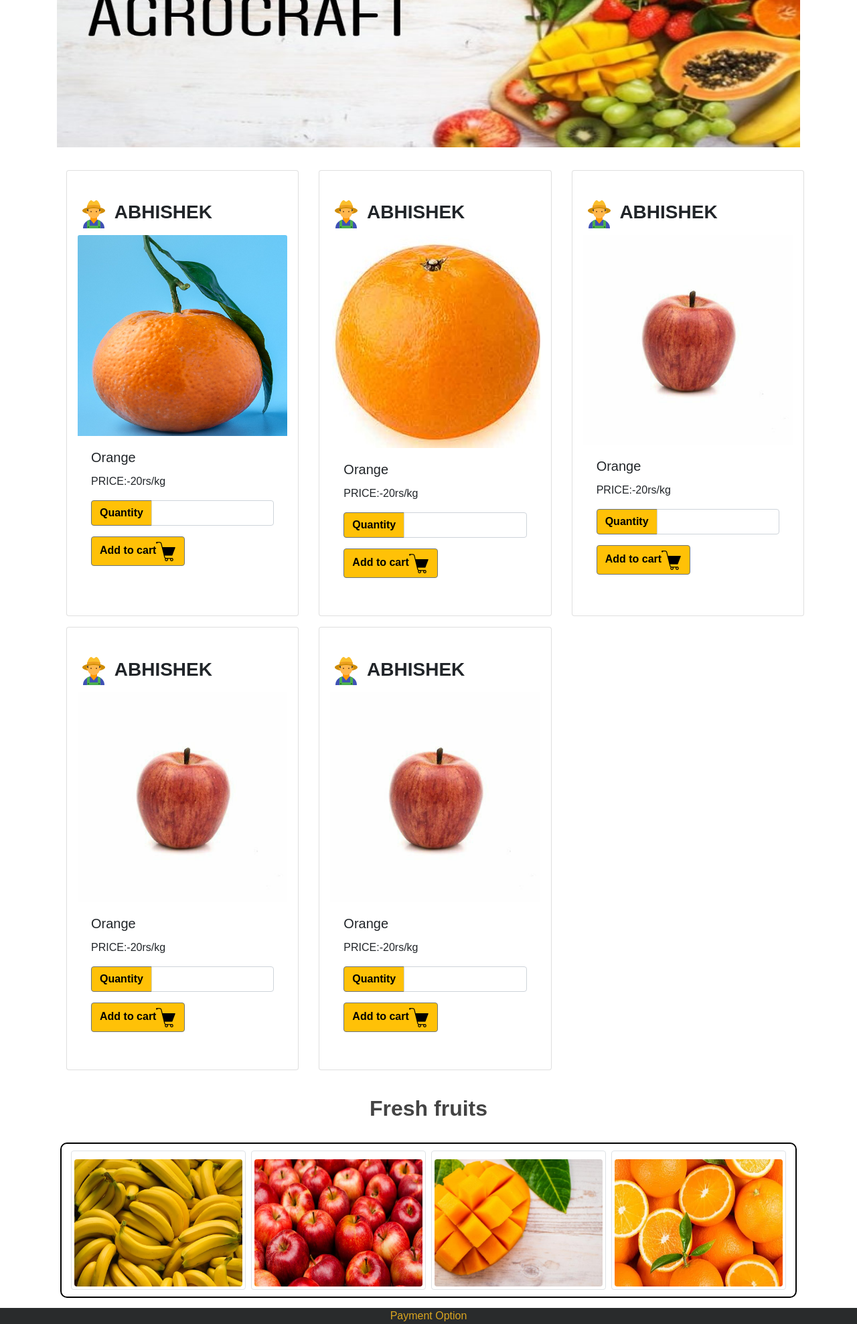
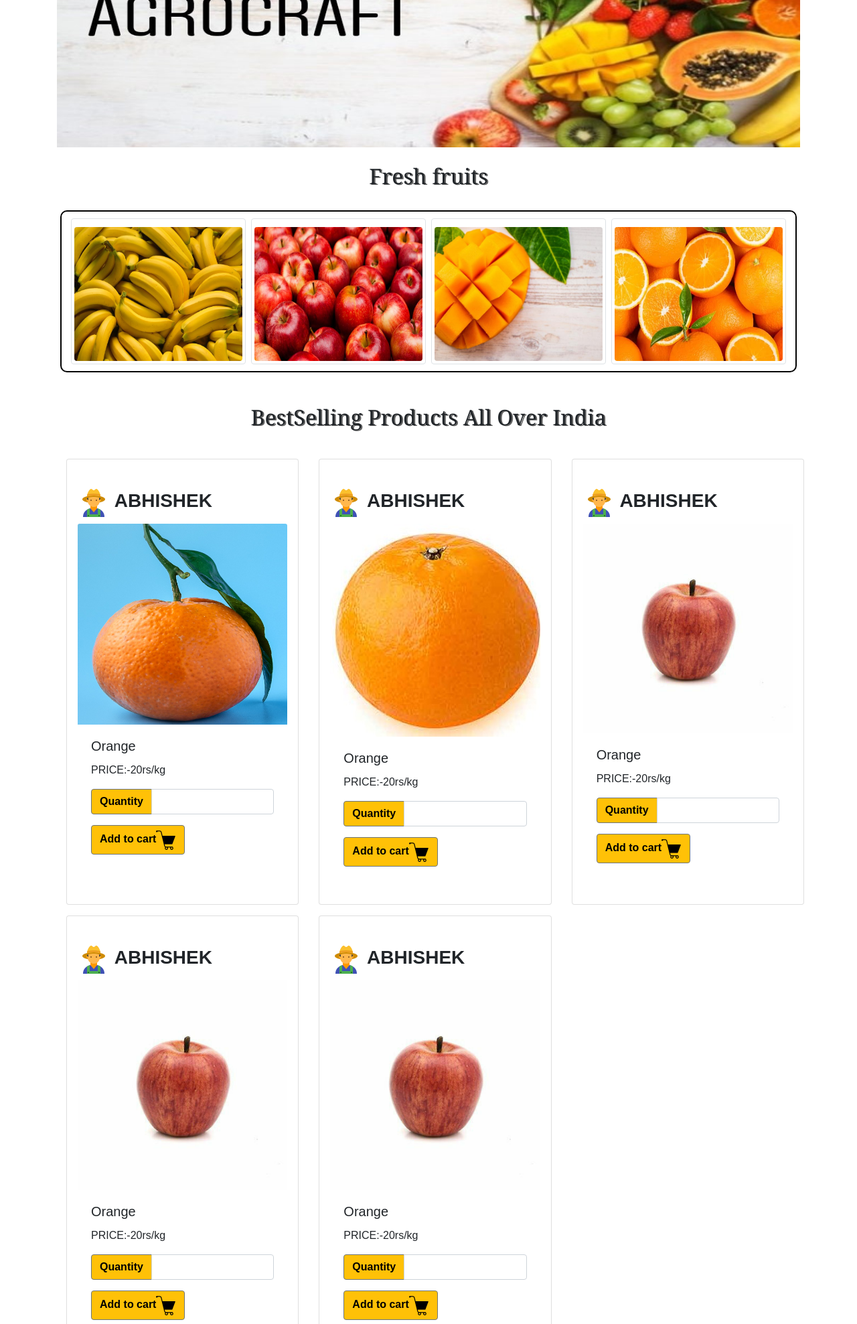
Before and after one commit to ImpulseCorona101/Impulse, a PHP site: page /PaytmKit/AgroCraft/BuyerPortal2/bhome.php in a window 1280 px wide. Shown: the part 420-2397 px from the top of the page at 67% size. Run offline with PHP 8.4, Linux system fonts and the light colour scheme; some libraries are stand-ins or nearby versions.

Commit message:
Homepage Updated

```diff
--- a/AgroCraft/BuyerPortal2/bhome.php
+++ b/AgroCraft/BuyerPortal2/bhome.php
@@ -126,12 +126,15 @@
             color: goldenrod;
             margin-top: 15px;
         }
+
         .aligncenter {
             text-align: center;
         }
+
         a {
             color: goldenrod;
         }
+
         * {
             margin: 0;
             padding: 0;
@@ -217,6 +220,17 @@
             text-align: center;
             margin-right: -30%;
             margin-left: 35%;
+        }
+
+        /* .images {
+            transition: 0.5s;
+        } */
+
+        .images:hover {
+
+            height: 220px;
+            box-shadow: 5px 5px 10px grey;
+            transition: 0.3s;
         }
 
         /* .settings{
@@ -323,36 +337,49 @@
             vertical-align: middle;
             width: 100%;
         }
-        .myfooter{
+
+        .myfooter {
             background-color: #292b2c;
             color: goldenrod;
-            margin-top:15px;
+            margin-top: 15px;
         }
-        .aligncenter{
+
+        .aligncenter {
             text-align: center;
         }
-        a{
-               color:goldenrod;
+
+        a {
+            color: goldenrod;
         }
-        .BigBox{
-            border:2px solid black;
-            padding : 10px;
+
+        .BigBox {
+            border: 2px solid black;
+            padding: 10px;
             border-radius: 10px;
-            margin : auto 5px;
+            margin: auto 5px;
+        }
 
+        #headings {
+            text-shadow: 2px 1px #666666;
+            font-family: Cambria, Cochin, Georgia, Times, 'Times New Roman', serif;
         }
+
         @media screen and (max-width: 800px) {
             .kolum {
                 flex: 50%;
                 max-width: 50%;
+                max-height: 40%;
             }
         }
+
         @media screen and (max-width: 600px) {
             .kolum {
                 flex: 50%;
                 max-width: 50%;
+                max-height: 40%;
             }
         }
+
         /* Responsive layout - makes a two column-layout instead of four columns */
         /* @media screen and (max-width: 800px) {
             .column {
@@ -392,37 +419,9 @@
 </head>
 
 <body>
-    <!-- <nav class="navbar navbar-expand-sm p-0  " style="   background-color: #292b2c;">
 
-        <button class="navbar-toggler" type="button" data-toggle="collapse" data-target="#navbarSupportedContent" aria-controls="navbarSupportedContent" aria-expanded="false" aria-label="Toggle navigation">
-            <span class="navbar-toggler-icon float-left  "><i class="fas fa-bars text-white mr-5 mt-1"></i></span>
-        </button>
-        <form class="form-inline" action="/action_page.php">
-            <div class="collapse navbar-collapse" id="navbarSupportedContent">
-                <a class="float-left" href="#">
-                    <img src="agro.png" class="float-left mr-3 ml-2 " alt="Logo" style="height:50px;">
-                </a>
-                <div class="input-group mb-1">
-                    <div class="input-group-prepend">
-                        <div class="input-group-text"><i class="fas fa-search" style="font-size:20px;color:green; "></i></div>
-                    </div>
-                    <input type="text" class="form-control" id="inlineFormInputGroup" placeholder="Username">
-                </div>
+    <nav class="navbar navbar-expand-xl ">
 
-            </div>
-
-            <div class="d-flex flex-row-reverse">
-                <div class="p-2">Flex item 1</div>
-                <div class="p-2">Flex item 2</div>
-                <div class="p-2">Flex item 3</div>
-            </div>
-
-
-
-        </form>
-    </nav><br> -->
-    <nav class="navbar navbar-expand-xl ">
-        <!-- <a href="#" class="navbar-brand">Academind</a> -->
         <div class=" flex-row-reverse left ">
 
             <div class="p-2">
@@ -534,37 +533,46 @@
     <div class="container"> <img src="b4.jpeg" class="img-fluid firstimage d-block mx-auto" alt="Responsive image">
     </div>
     <br>
-    <!-- <div class="container">
-        <div class="d-flex justify-content-around bg-white mb-3">
 
-            <div class="p-2 ">
-                <div class="dropdown">
-                    <button class="btn btn-green mybtn dropdown-toggle" type="button" id="dropdownMenuButton" data-toggle="dropdown" aria-haspopup="true" aria-expanded="false">
 
-                        States
-                    </button>
-                    <div class="dropdown-menu" aria-labelledby="dropdownMenuButton">
-                        <a class="dropdown-item" href="#">Orange</a>
-                        <a class="dropdown-item" href="#">Watermellon</a>
-                        <a class="dropdown-item" href="#">Strawberry</a>
+    <div class="container">
+        <div class="text-center">
+            <h2 id="headings">Fresh fruits</h2>
+        </div>
+        <br>
+
+
+        <div class="row BigBox">
+            <div class="column kolum">
+                <div class="img-thumbnail ">
+                    <img class="rounded mx-auto d-block images" src="../Admin/product_images/Bananas.jpg" width="350px" height="200px" alt="image">
+                </div>
+            </div>
+            <div class="column kolum">
+                <div class="img-thumbnail">
+                    <img class="rounded mx-auto d-block images" src="../Admin/product_images/Apple.jpg" width="350px" height="200px" alt="image">
+                </div>
+            </div>
+            <div class="column kolum">
+                <div class="img-thumbnail">
+                    <img class="rounded mx-auto d-block images" src="../Admin/product_images/Mango.jpg" width="350px" height="200px" alt="image">
+                </div>
+            </div>
+            <div class="column kolum">
+                <div class="img-thumbnail">
+                    <img class="rounded mx-auto d-block images" src="../Admin/product_images/orange.jpg" width="350px" height="200px" alt="image">
                 </div>
             </div>
         </div>
-            <div class="p-2">
-                <div class="dropdown">
-                    <button class="btn btn-green mybtn dropdown-toggle" type="button" id="dropdownMenuButton" data-toggle="dropdown" aria-haspopup="true" aria-expanded="false">
-                        Districts
-                    </button>
-                    <div class="dropdown-menu" aria-labelledby="dropdownMenuButton">
-                        <a class="dropdown-item" href="#">Patato</a>
-                        <a class="dropdown-item" href="#">Carrot</a>
-                        <a class="dropdown-item" href="#">Onion</a>
     </div>
+    <br><br>
+
+    <div class="container">
+
+        <div class="text-center">
+            <h2 id="headings">BestSelling Products All Over India</h2>
         </div>
-            </div>
-
-        </div> -->
-        <div class="container">
+        <br>
         <div class="row">
             <div class="col col-12 col-sm-12 col-md-4 col-xl-4 col-lg-4">
                 <div class="card p-3 ">
@@ -676,34 +684,7 @@
         </div>
         <br><br>
 
-            <div class="text-center">
-                <h2 style="color: rgb(68, 68, 68); text-align:center;font-weight: bold;">Fresh fruits</h2>
-            </div>
-            <br>
 
-
-            <div class="row BigBox">
-                <div class="column kolum">
-                    <div class="img-thumbnail ">
-                        <img class="rounded mx-auto d-block" src="../Admin/product_images/Bananas.jpg"  width="350px" height="190px" alt="image">
-                    </div>
-                </div>
-                <div class="column kolum">
-                    <div class="img-thumbnail">
-                        <img class="rounded mx-auto d-block" src="../Admin/product_images/Apple.jpg"  width="350px" height="190px" alt="image">
-                    </div>
-                </div>
-                <div class="column kolum">
-                    <div class="img-thumbnail">
-                        <img class="rounded mx-auto d-block" src="../Admin/product_images/Mango.jpg"  width="350px" height="190px" alt="image">
-                    </div>
-                </div>
-                <div class="column kolum">
-                    <div class="img-thumbnail">
-                        <img class="rounded mx-auto d-block" src="../Admin/product_images/orange.jpg"  width="350px" height="190px" alt="image">
-                    </div>
-                </div>
-            </div>
     </div>
     </div>
 
@@ -714,7 +695,8 @@
         <div class="container">
             <div class="row text-center text-xs-center text-sm-left text-md-left">
                 <div class="col aligncenter">
-					<p>Payment Option</p>
+                    <br>
+                    <h5>Payment Option</h5>
                     <img src="../Images/Website/paytm1.jpg" alt="paytm">
                     <img src="../Images/Website/cod.jpg" alt="paytm" style="height:37px">
                 </div>
```
Lines whose indentation alone changed are shown as unchanged.
